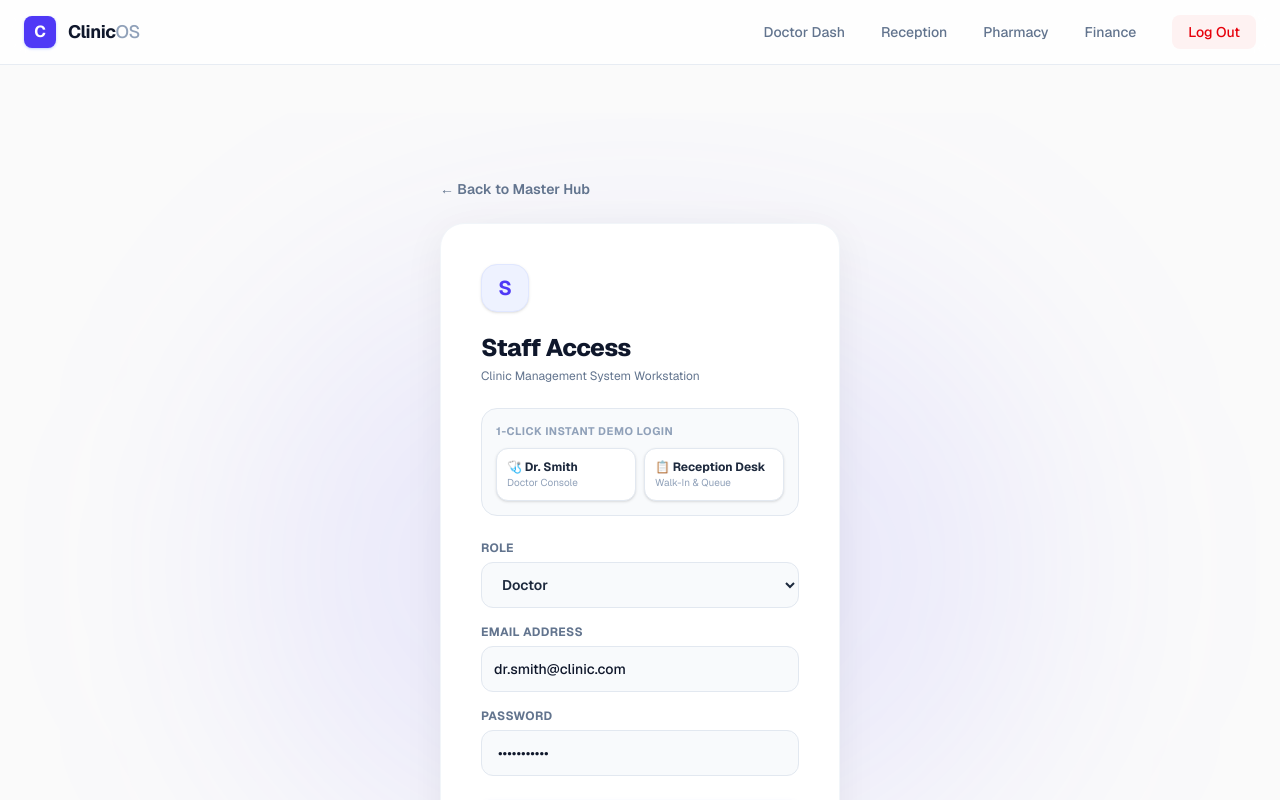
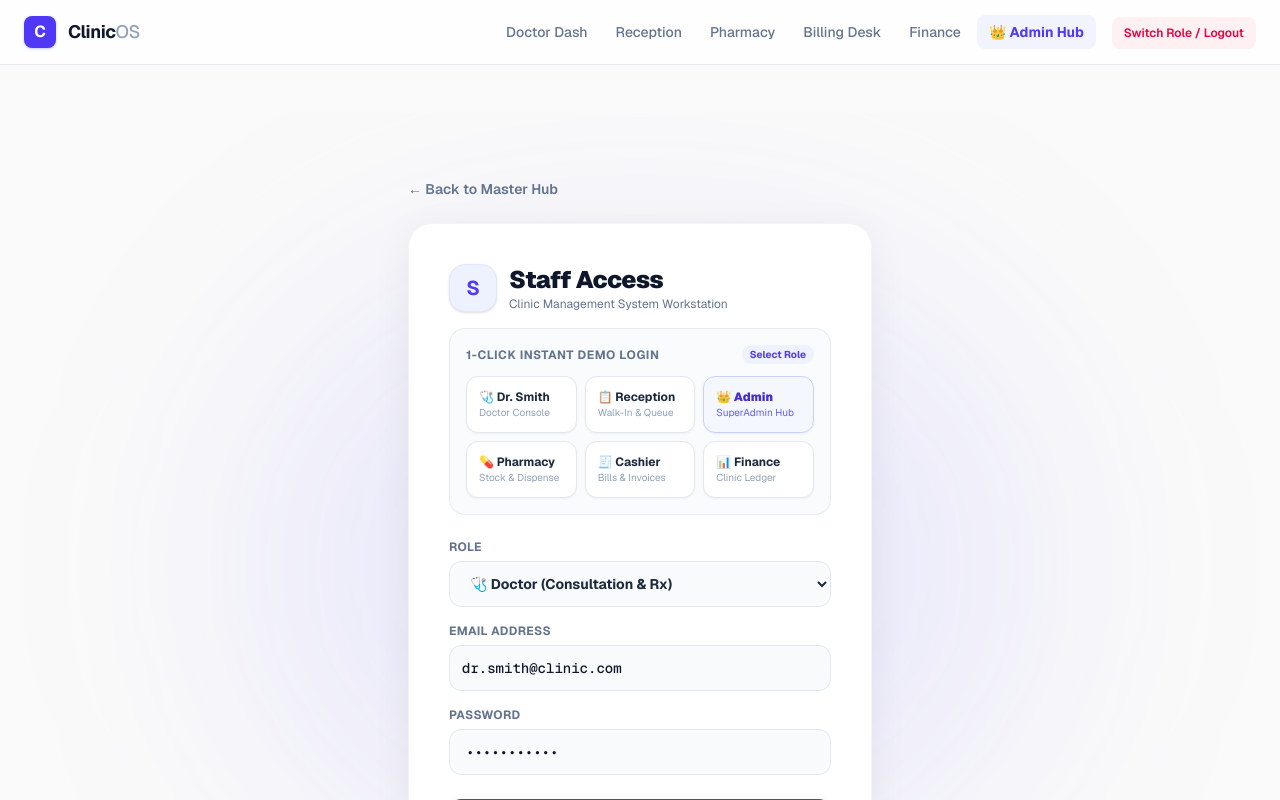
Before and after one commit to mayursweet52/CLINIC-, a Next.js app: page /staff/login in a window 1280 px wide. Shown: the top 800 px of the page. Built offline with nearby package versions, Linux system fonts and the light colour scheme.

Commit message:
feat(auth): add 1-click admin login card, auto-sync email for admin role, and link superadmin in navbar

```diff
--- a/src/app/staff/layout.tsx
+++ b/src/app/staff/layout.tsx
@@ -13,13 +13,15 @@ export default function StaffLayout({ children }: { children: React.ReactNode })
           </div>
           <nav>
             <ul className="flex items-center space-x-1 text-sm font-medium text-slate-500">
-              <li><Link href="/staff" className="px-4 py-2 rounded-lg hover:text-slate-900 hover:bg-slate-100/80 transition-all">Doctor Dash</Link></li>
-              <li><Link href="/staff/receptionist" className="px-4 py-2 rounded-lg hover:text-slate-900 hover:bg-slate-100/80 transition-all">Reception</Link></li>
-              <li><Link href="/staff/pharmacy" className="px-4 py-2 rounded-lg hover:text-slate-900 hover:bg-slate-100/80 transition-all">Pharmacy</Link></li>
-              <li><Link href="/staff/finance" className="px-4 py-2 rounded-lg hover:text-slate-900 hover:bg-slate-100/80 transition-all">Finance</Link></li>
-              <li className="pl-4">
-                <Link href="/" className="px-4 py-2 text-red-600 bg-red-50 hover:bg-red-100 rounded-lg transition-colors">
-                  Log Out
+              <li><Link href="/staff" className="px-3 py-2 rounded-lg hover:text-slate-900 hover:bg-slate-100/80 transition-all">Doctor Dash</Link></li>
+              <li><Link href="/staff/receptionist" className="px-3 py-2 rounded-lg hover:text-slate-900 hover:bg-slate-100/80 transition-all">Reception</Link></li>
+              <li><Link href="/staff/pharmacy" className="px-3 py-2 rounded-lg hover:text-slate-900 hover:bg-slate-100/80 transition-all">Pharmacy</Link></li>
+              <li><Link href="/staff/billing" className="px-3 py-2 rounded-lg hover:text-slate-900 hover:bg-slate-100/80 transition-all">Billing Desk</Link></li>
+              <li><Link href="/staff/finance" className="px-3 py-2 rounded-lg hover:text-slate-900 hover:bg-slate-100/80 transition-all">Finance</Link></li>
+              <li><Link href="/superadmin" className="px-3 py-2 rounded-lg text-indigo-600 bg-indigo-50/80 hover:bg-indigo-100 font-bold transition-all">👑 Admin Hub</Link></li>
+              <li className="pl-3">
+                <Link href="/staff/login" className="px-3 py-2 text-rose-600 bg-rose-50 hover:bg-rose-100 rounded-lg transition-colors font-semibold text-xs">
+                  Switch Role / Logout
                 </Link>
               </li>
             </ul>
--- a/src/app/staff/login/page.tsx
+++ b/src/app/staff/login/page.tsx
@@ -2,6 +2,45 @@
 import { useState } from 'react';
 import { useRouter } from 'next/navigation';
 import Link from 'next/link';
+
+const ROLE_PRESETS: Record<string, { email: string; destination: string; label: string; icon: string }> = {
+  Doctor: {
+    email: 'dr.smith@clinic.com',
+    destination: '/staff',
+    label: 'Doctor Console',
+    icon: '🩺'
+  },
+  Receptionist: {
+    email: 'reception@clinic.com',
+    destination: '/staff/receptionist',
+    label: 'Reception & Queue',
+    icon: '📋'
+  },
+  Admin: {
+    email: 'admin@clinic.com',
+    destination: '/superadmin',
+    label: 'Hospital & SuperAdmin',
+    icon: '👑'
+  },
+  Pharmacist: {
+    email: 'pharmacy@clinic.com',
+    destination: '/staff/pharmacy',
+    label: 'Pharmacy Counter',
+    icon: '💊'
+  },
+  Cashier: {
+    email: 'billing@clinic.com',
+    destination: '/staff/billing',
+    label: 'Billing & Cashier',
+    icon: '🧾'
+  },
+  Finance: {
+    email: 'finance@clinic.com',
+    destination: '/staff/finance',
+    label: 'Finance & Ledger',
+    icon: '📊'
+  }
+};
 
 export default function StaffLogin() {
   const [email, setEmail] = useState('dr.smith@clinic.com');
@@ -10,6 +49,13 @@ export default function StaffLogin() {
   const [error, setError] = useState('');
   const [loading, setLoading] = useState(false);
   const router = useRouter();
+
+  const handleRoleChange = (newRole: string) => {
+    setRole(newRole);
+    if (ROLE_PRESETS[newRole]) {
+      setEmail(ROLE_PRESETS[newRole].email);
+    }
+  };
 
   const handleLogin = async (e?: React.FormEvent, customEmail?: string, customPass?: string, customRole?: string) => {
     if (e) e.preventDefault();
@@ -27,14 +73,23 @@ export default function StaffLogin() {
         body: JSON.stringify({ email: targetEmail, password: targetPass, role: targetRole.toUpperCase() })
       });
 
+      const resData = await res.json();
       if (!res.ok) {
-        const data = await res.json();
-        throw new Error(data.error || 'Login failed');
+        throw new Error(resData.error || 'Login failed');
       }
 
-      const resData = await res.json();
-      if (resData.role === 'RECEPTIONIST') {
+      // Smart routing based on role
+      const normalizedRole = (resData.role || targetRole).toUpperCase();
+      if (normalizedRole === 'RECEPTIONIST') {
         router.push('/staff/receptionist');
+      } else if (normalizedRole === 'ADMIN' || normalizedRole === 'SUPERADMIN' || normalizedRole === 'OWNER') {
+        router.push('/superadmin');
+      } else if (normalizedRole === 'PHARMACIST') {
+        router.push('/staff/pharmacy');
+      } else if (normalizedRole === 'CASHIER' || normalizedRole === 'ACCOUNTANT') {
+        router.push('/staff/billing');
+      } else if (normalizedRole === 'FINANCE') {
+        router.push('/staff/finance');
       } else {
         router.push('/staff');
       }
@@ -52,42 +107,90 @@ export default function StaffLogin() {
   };
 
   return (
-    <div className="min-h-screen bg-[#fafafa] flex items-center justify-center font-sans relative overflow-hidden py-10">
+    <div className="min-h-screen bg-[#fafafa] flex items-center justify-center font-sans relative overflow-hidden py-10 selection:bg-indigo-100 selection:text-indigo-900">
       <div className="absolute top-1/2 left-1/2 -translate-x-1/2 -translate-y-1/2 w-[800px] h-[600px] bg-indigo-500/10 blur-[120px] rounded-full pointer-events-none"></div>
 
-      <div className="w-full max-w-md relative z-10 p-6">
+      <div className="w-full max-w-lg relative z-10 p-6">
         <Link href="/" className="inline-flex items-center text-sm font-semibold text-slate-500 hover:text-slate-900 mb-6 transition-colors">
           ← Back to Master Hub
         </Link>
 
         <div className="bg-white rounded-3xl shadow-[0_8px_40px_rgb(0,0,0,0.06)] border border-slate-100 p-8 sm:p-10">
-          <div className="w-12 h-12 bg-indigo-50 text-indigo-600 rounded-2xl flex items-center justify-center mb-5 text-xl font-bold border border-indigo-100 shadow-sm">
-            S
+          <div className="flex items-center gap-3 mb-4">
+            <div className="w-12 h-12 bg-indigo-50 text-indigo-600 rounded-2xl flex items-center justify-center text-xl font-bold border border-indigo-100 shadow-sm">
+              S
+            </div>
+            <div>
+              <h2 className="text-2xl font-black tracking-tight text-slate-900">Staff Access</h2>
+              <p className="text-slate-500 text-xs">Clinic Management System Workstation</p>
+            </div>
           </div>
-          <h2 className="text-2xl font-extrabold tracking-tight text-slate-900 mb-1">Staff Access</h2>
-          <p className="text-slate-500 text-xs mb-6">Clinic Management System Workstation</p>
 
-          {/* Quick 1-Click Demo Logins */}
-          <div className="mb-6 p-3.5 bg-slate-50 border border-slate-200 rounded-2xl">
-            <p className="text-[11px] font-bold text-slate-400 uppercase tracking-wider mb-2">1-Click Instant Demo Login</p>
-            <div className="grid grid-cols-2 gap-2">
+          {/* 1-Click Instant Demo Logins Grid */}
+          <div className="mb-6 p-4 bg-slate-50/80 border border-slate-200/80 rounded-2xl">
+            <div className="flex justify-between items-center mb-3">
+              <p className="text-xs font-bold text-slate-500 uppercase tracking-wider">1-Click Instant Demo Login</p>
+              <span className="text-[10px] font-bold text-indigo-600 bg-indigo-50 px-2 py-0.5 rounded-full">Select Role</span>
+            </div>
+            <div className="grid grid-cols-2 sm:grid-cols-3 gap-2">
               <button
                 type="button"
                 onClick={() => quickLogin('Doctor', 'dr.smith@clinic.com')}
                 disabled={loading}
-                className="p-2.5 bg-white hover:bg-indigo-50 border border-slate-200 hover:border-indigo-200 rounded-xl text-left transition-all shadow-sm group"
+                className="p-3 bg-white hover:bg-indigo-50/80 border border-slate-200 hover:border-indigo-300 rounded-xl text-left transition-all shadow-xs group"
               >
                 <p className="text-xs font-bold text-slate-800 group-hover:text-indigo-600">🩺 Dr. Smith</p>
                 <p className="text-[10px] text-slate-400">Doctor Console</p>
               </button>
+
               <button
                 type="button"
                 onClick={() => quickLogin('Receptionist', 'reception@clinic.com')}
                 disabled={loading}
-                className="p-2.5 bg-white hover:bg-indigo-50 border border-slate-200 hover:border-indigo-200 rounded-xl text-left transition-all shadow-sm group"
+                className="p-3 bg-white hover:bg-indigo-50/80 border border-slate-200 hover:border-indigo-300 rounded-xl text-left transition-all shadow-xs group"
               >
-                <p className="text-xs font-bold text-slate-800 group-hover:text-indigo-600">📋 Reception Desk</p>
+                <p className="text-xs font-bold text-slate-800 group-hover:text-indigo-600">📋 Reception</p>
                 <p className="text-[10px] text-slate-400">Walk-In & Queue</p>
+              </button>
+
+              <button
+                type="button"
+                onClick={() => quickLogin('Admin', 'admin@clinic.com')}
+                disabled={loading}
+                className="p-3 bg-indigo-50/50 hover:bg-indigo-100/60 border border-indigo-200 hover:border-indigo-400 rounded-xl text-left transition-all shadow-xs group"
+              >
+                <p className="text-xs font-black text-indigo-700">👑 Admin</p>
+                <p className="text-[10px] text-indigo-500">SuperAdmin Hub</p>
+              </button>
+
+              <button
+                type="button"
+                onClick={() => quickLogin('Pharmacist', 'pharmacy@clinic.com')}
+                disabled={loading}
+                className="p-3 bg-white hover:bg-indigo-50/80 border border-slate-200 hover:border-indigo-300 rounded-xl text-left transition-all shadow-xs group"
+              >
+                <p className="text-xs font-bold text-slate-800 group-hover:text-indigo-600">💊 Pharmacy</p>
+                <p className="text-[10px] text-slate-400">Stock & Dispense</p>
+              </button>
+
+              <button
+                type="button"
+                onClick={() => quickLogin('Cashier', 'billing@clinic.com')}
+                disabled={loading}
+                className="p-3 bg-white hover:bg-indigo-50/80 border border-slate-200 hover:border-indigo-300 rounded-xl text-left transition-all shadow-xs group"
+              >
+                <p className="text-xs font-bold text-slate-800 group-hover:text-indigo-600">🧾 Cashier</p>
+                <p className="text-[10px] text-slate-400">Bills & Invoices</p>
+              </button>
+
+              <button
+                type="button"
+                onClick={() => quickLogin('Finance', 'finance@clinic.com')}
+                disabled={loading}
+                className="p-3 bg-white hover:bg-indigo-50/80 border border-slate-200 hover:border-indigo-300 rounded-xl text-left transition-all shadow-xs group"
+              >
+                <p className="text-xs font-bold text-slate-800 group-hover:text-indigo-600">📊 Finance</p>
+                <p className="text-[10px] text-slate-400">Clinic Ledger</p>
               </button>
             </div>
           </div>
@@ -103,32 +206,37 @@ export default function StaffLogin() {
               <label className="block text-xs font-bold text-slate-500 mb-1.5 uppercase tracking-wide">Role</label>
               <select
                 value={role}
-                onChange={(e) => setRole(e.target.value)}
-                className="w-full px-4 py-3 bg-[#f8fafc] border border-slate-200 rounded-xl outline-none focus:bg-white focus:border-indigo-500 text-sm font-semibold text-slate-800"
+                onChange={(e) => handleRoleChange(e.target.value)}
+                className="w-full px-4 py-3 bg-[#f8fafc] border border-slate-200 rounded-xl outline-none focus:bg-white focus:border-indigo-500 text-sm font-bold text-slate-800 cursor-pointer"
               >
-                <option value="Doctor">Doctor</option>
-                <option value="Receptionist">Receptionist</option>
-                <option value="Admin">Admin</option>
+                <option value="Doctor">🩺 Doctor (Consultation & Rx)</option>
+                <option value="Receptionist">📋 Receptionist (Check-in & Queue)</option>
+                <option value="Admin">👑 Admin (Hospital Management & Settings)</option>
+                <option value="Pharmacist">💊 Pharmacist (Medicine Counter)</option>
+                <option value="Cashier">🧾 Cashier (Billing & Payments)</option>
+                <option value="Finance">📊 Finance Manager (Ledger & Reports)</option>
               </select>
             </div>
+
             <div>
               <label className="block text-xs font-bold text-slate-500 mb-1.5 uppercase tracking-wide">Email Address</label>
               <input
                 type="email"
                 value={email}
                 onChange={(e) => setEmail(e.target.value)}
-                className="w-full bg-[#f8fafc] border border-slate-200 text-slate-900 rounded-xl p-3 text-sm font-medium outline-none focus:bg-white focus:border-indigo-500 transition-all"
-                placeholder="dr.smith@clinic.com"
+                className="w-full bg-[#f8fafc] border border-slate-200 text-slate-900 rounded-xl p-3 text-sm font-medium outline-none focus:bg-white focus:border-indigo-500 transition-all font-mono"
+                placeholder="admin@clinic.com"
                 required
               />
             </div>
+
             <div>
               <label className="block mb-1.5 text-xs font-bold text-slate-500 uppercase tracking-wide">Password</label>
               <input
                 type="password"
                 value={password}
                 onChange={(e) => setPassword(e.target.value)}
-                className="w-full px-4 py-3 bg-[#f8fafc] border border-slate-200 rounded-xl outline-none focus:bg-white focus:border-indigo-500 text-sm font-medium text-slate-900"
+                className="w-full px-4 py-3 bg-[#f8fafc] border border-slate-200 rounded-xl outline-none focus:bg-white focus:border-indigo-500 text-sm font-medium text-slate-900 font-mono"
                 placeholder="password123"
                 required
               />
@@ -140,15 +248,14 @@ export default function StaffLogin() {
                 disabled={loading}
                 className="w-full bg-indigo-600 hover:bg-indigo-700 text-white font-bold py-3.5 rounded-xl shadow-md shadow-indigo-200 hover:shadow-lg transition-all active:scale-[0.98] flex items-center justify-center text-sm cursor-pointer disabled:opacity-50"
               >
-                {loading ? 'Authenticating...' : 'Sign In →'}
+                {loading ? 'Authenticating...' : `Sign In as ${role} →`}
               </button>
             </div>
           </form>
 
-          <div className="mt-6 pt-6 border-t border-slate-100 text-center">
-            <p className="text-[11px] text-slate-400">
-              Default password: <span className="font-mono text-slate-600 font-bold">password123</span>
-            </p>
+          <div className="mt-6 pt-6 border-t border-slate-100 flex justify-between items-center text-[11px] text-slate-400">
+            <span>Default Password: <strong className="font-mono text-slate-600">password123</strong></span>
+            <Link href="/superadmin" className="text-indigo-600 font-bold hover:underline">Direct SuperAdmin Link →</Link>
           </div>
         </div>
       </div>
```
Also changed, not shown: src/app/superadmin/page.tsx (+17 -2 lines).
